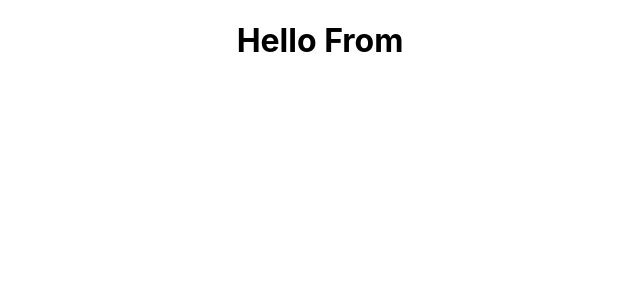
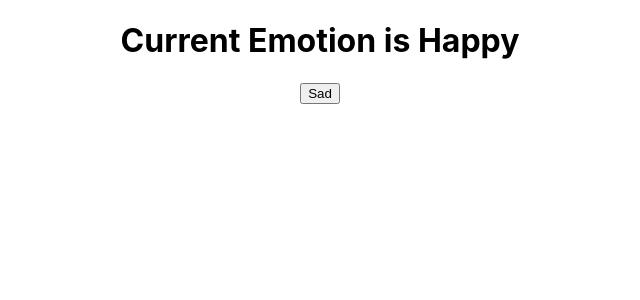
Before and after one commit to hadi14250/react-practice, a React (Create React App) app in the folder react-app/: page / in a window 1280 px wide. Shown: the top 300 px of the page, without its empty margins (320-960 px from the left). Built offline with nearby package versions, Linux system fonts and the light colour scheme; the HTML template or start-up script is replaced by a standard one.

Commit message:
learnt about react usestate hook and how we cant dynamically change variable and rerender tham using useState hook with the event handle onClick

```diff
--- a/react-app/src/App.js
+++ b/react-app/src/App.js
@@ -1,15 +1,29 @@
 import './App.css';
+import { useState } from 'react';
 
-const [firstCity, secondCity] = ["Tokyo", "Dubai", "Abu Dhabi", "Paris"];
-
-console.log(secondCity)
-
-function App({ library }) {
+function App() {
+  const [emotion, setEmotion] = useState("Happy");
+  let [buttonName, setButtonName] = useState("Sad");
   return (
     <div className="App">
         <h1>
-          Hello From {library}
+          Current Emotion is {emotion}
         </h1>
+
+        <button onClick={
+          () => {
+            if (buttonName === "Sad")
+              setButtonName("Happy");
+            else
+              setButtonName("Sad");
+            if (emotion === "Happy")
+              setEmotion("Sad");
+            else
+              setEmotion("Happy");
+          }
+          } >
+          {buttonName}
+        </button>
     </div>
   );
 }
```
